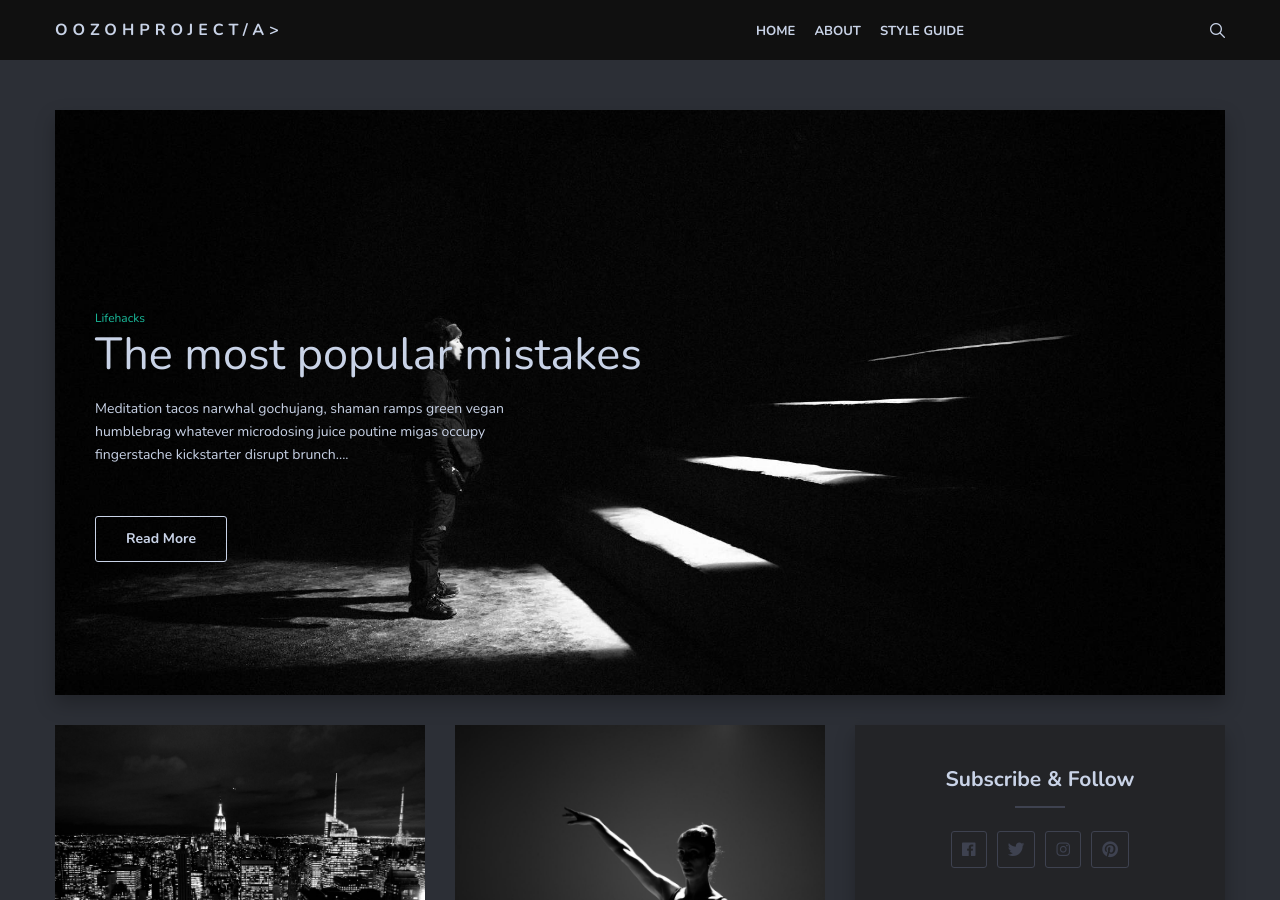
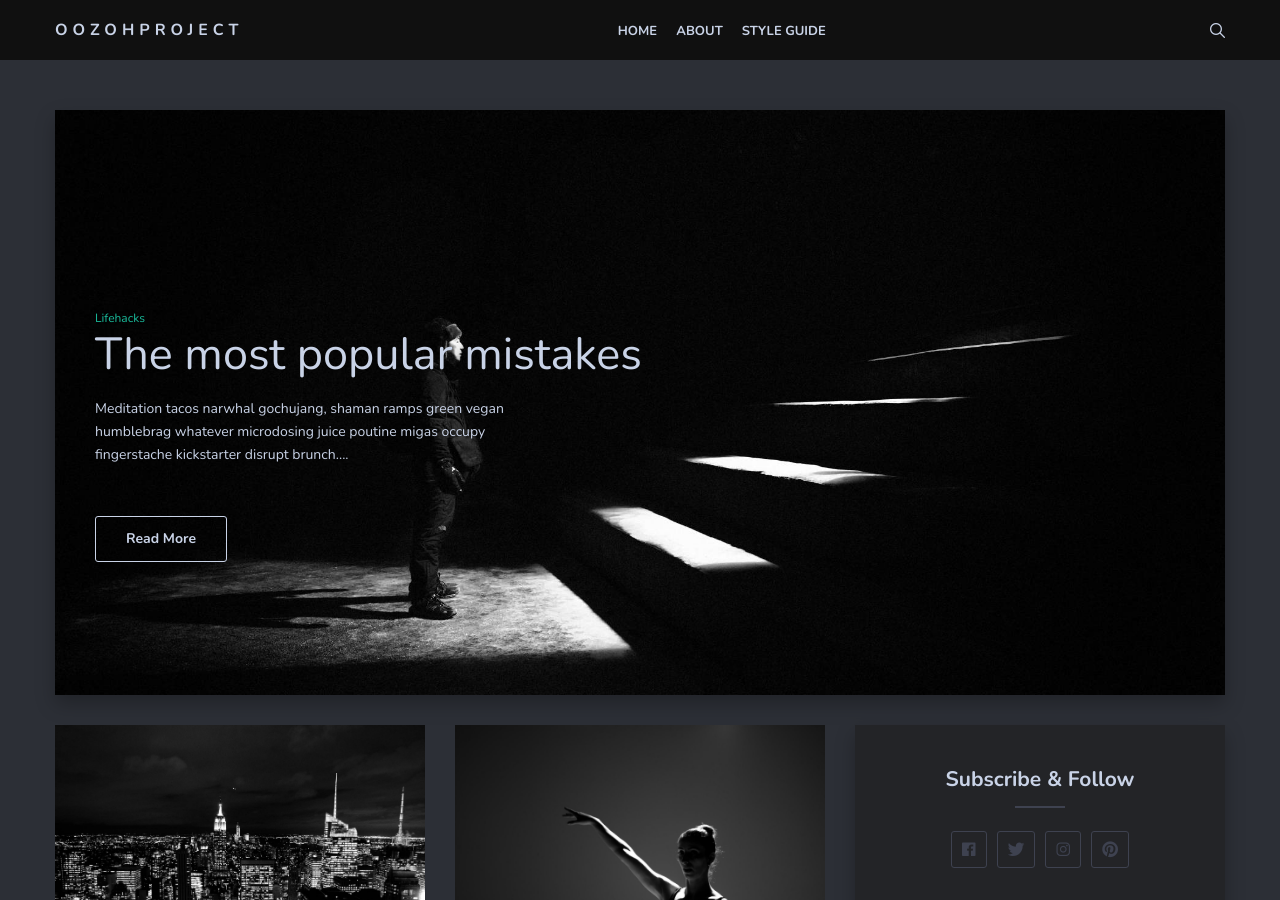
Before and after one commit to oozohproject/oozohproject.github.io, a Jekyll site: the page built from index.html, in a window 1280 px wide and 900 px high. Built offline with Jekyll 4.4.1, drawn with Linux system fonts in a browser that asks for light colours; the list of posts is cut into pages by our own code.

Commit message:
Update header.html

```diff
--- a/_includes/header.html
+++ b/_includes/header.html
@@ -4,7 +4,7 @@
       <div class="col col-12">
         <div class="header-box">
           <div class="logo-title">
-            <a href="{{site.baseurl}}/" class="logo-text">oozohproject/a>
+            <a href="{{site.baseurl}}/" class="logo-text">oozohproject</a>
           </div>
 
           <nav class="nav-menu">
```
